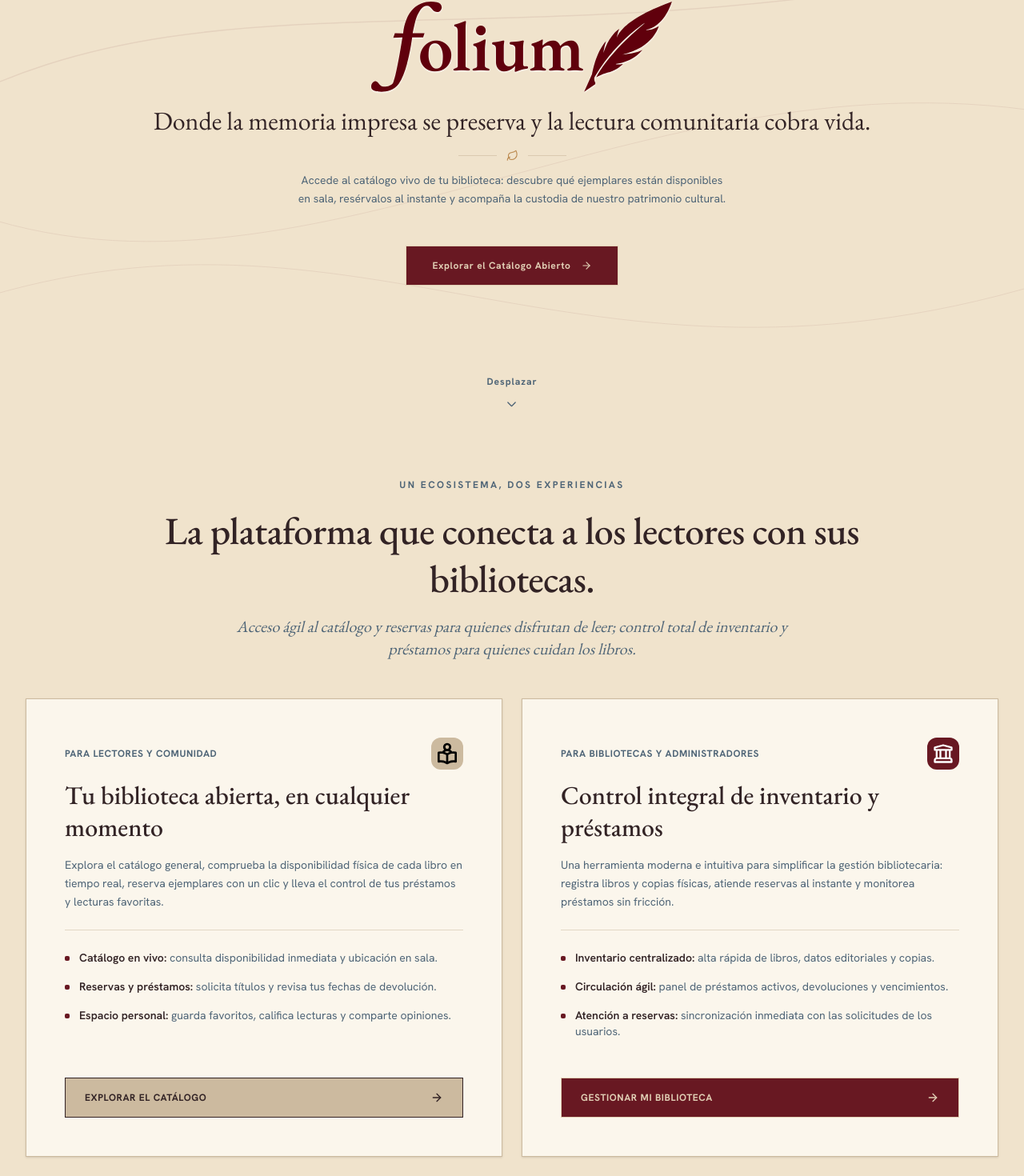
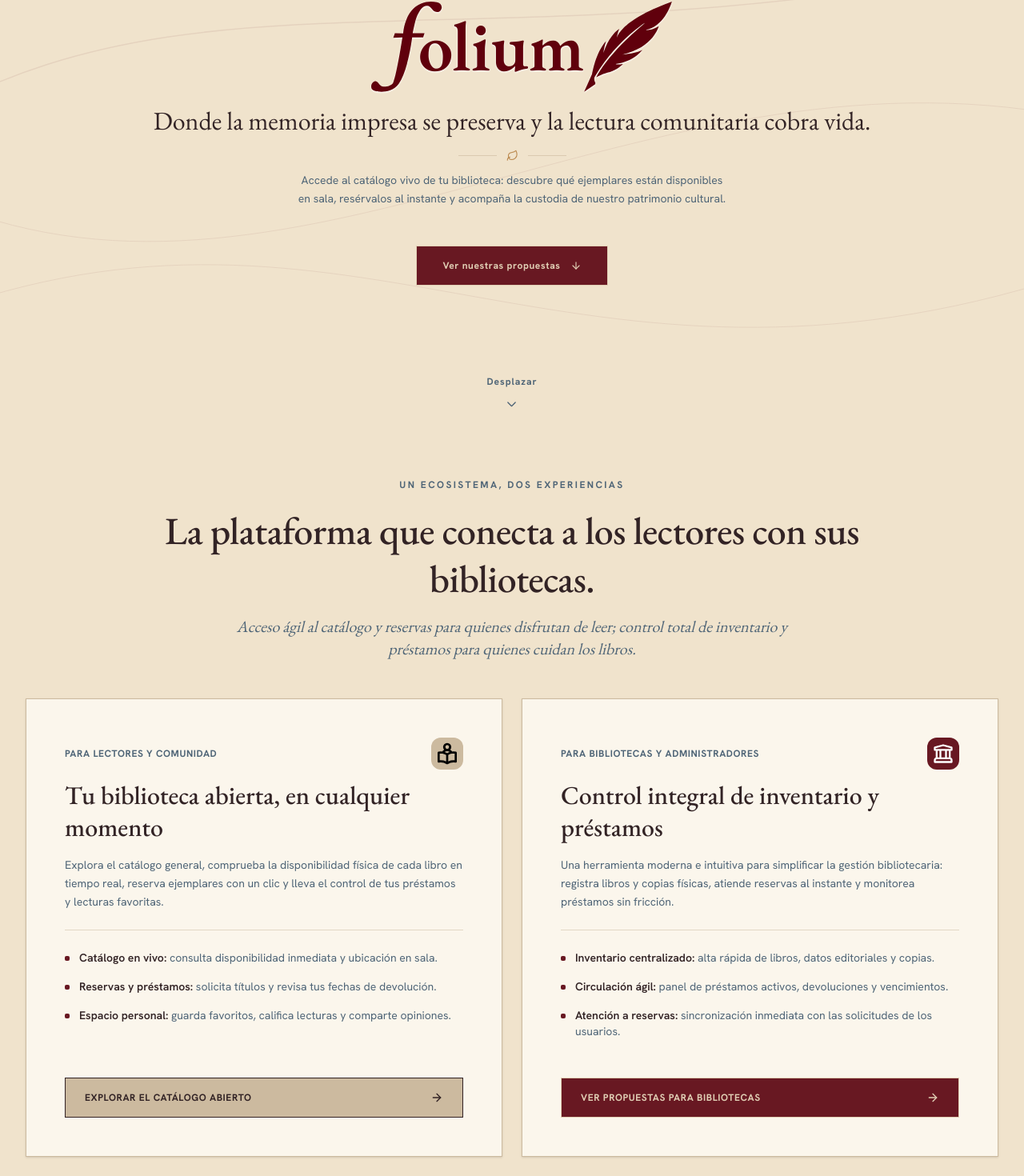
Before and after one commit to Facundo177/folium-web-app, a React (Vite) app: page / in a window 1280 px wide. Shown: the part 255-1725 px from the top of the page at 80% size. Built offline with nearby package versions, Linux system fonts and the light colour scheme.

Commit message:
feat(landing): scroll suave a tarjetas de propuestas y flecha descendente en hero

```diff
--- a/src/components/FoliumLandingComponents/FoliumLandingHero.jsx
+++ b/src/components/FoliumLandingComponents/FoliumLandingHero.jsx
@@ -1,7 +1,15 @@
-import { Link } from "react-router-dom";
 import FoliumFullLogo from "../BasicUIComponents/FoliumFullLogo";
 
 export default function FoliumLandingHero() {
+  const handleScrollToCards = () => {
+    const target =
+      document.getElementById("tarjetas-lector-bibliotecario") ||
+      document.getElementById("propuestas");
+    if (target) {
+      target.scrollIntoView({ behavior: "smooth" });
+    }
+  };
+
   return (
     <div className="max-w-5xl w-full flex flex-col items-center text-center pb-stack-lg">
 
@@ -41,11 +49,12 @@ export default function FoliumLandingHero() {
 
       {/* Botón de Acción */}
       <div className="flex flex-col sm:flex-row items-center gap-stack-sm w-full sm:w-auto">
-        <Link
-          to="/catalog"
+        <button
+          type="button"
+          onClick={handleScrollToCards}
           className="w-full sm:w-auto bg-tertiary-container text-on-tertiary-container border border-on-tertiary-container px-8 py-4 text-label-caps tracking-wider rounded-DEFAULT transition-all hover:opacity-90 hover:shadow-sm flex items-center justify-center gap-3 no-underline group cursor-pointer"
         >
-          <span>Explorar el Catálogo Abierto</span>
+          <span>Ver nuestras propuestas</span>
           <svg
             width="14"
             height="14"
@@ -55,13 +64,13 @@ export default function FoliumLandingHero() {
             strokeWidth="2"
             strokeLinecap="round"
             strokeLinejoin="round"
-            className="transition-transform group-hover:translate-x-1"
+            className="transition-transform group-hover:translate-y-1"
             aria-hidden="true"
           >
-            <line x1="5" y1="12" x2="19" y2="12"></line>
-            <polyline points="12 5 19 12 12 19"></polyline>
+            <line x1="12" y1="5" x2="12" y2="19"></line>
+            <polyline points="19 12 12 19 5 12"></polyline>
           </svg>
-        </Link>
+        </button>
       </div>
 
     </div>
--- a/src/components/FoliumLandingComponents/FoliumLandingProducts.jsx
+++ b/src/components/FoliumLandingComponents/FoliumLandingProducts.jsx
@@ -1,7 +1,7 @@
 export default function FoliumLandingProducts({handleUserButtonClick, handleLibrarianButtonClick}) {
 
   return (
-    <section className="bg-background py-stack-lg px-margin-edge font-sans">
+    <section id="tarjetas-lector-bibliotecario" className="bg-background py-stack-lg px-margin-edge font-sans scroll-mt-4">
       {/* Encabezado de la Sección */}
       <div className="max-w-4xl mx-auto text-center mb-stack-lg">
         <span className="text-label-caps text-on-surface-variant tracking-[0.2em] uppercase">
@@ -18,7 +18,7 @@ export default function FoliumLandingProducts({handleUserButtonClick, handleLibr
       </div>
 
       {/* Grid de Tarjetas */}
-      <div className="max-w-(--spacing-container-max) mx-auto grid grid-cols-1 md:grid-cols-2 gap-stack-md">
+      <div id="tarjetas-grid" className="max-w-(--spacing-container-max) mx-auto grid grid-cols-1 md:grid-cols-2 gap-stack-md">
         {/* Tarjeta 1: Lectores */}
         <div className="bg-surface-container-lowest border border-outline-variant p-stack-md md:p-stack-lg flex flex-col shadow-sm">
           <div className="flex justify-between items-center mb-stack-sm">
@@ -60,9 +60,9 @@ export default function FoliumLandingProducts({handleUserButtonClick, handleLibr
           </ul>
 
           <button
-          className="w-full border border-on-surface text-on-surface text-label-caps uppercase tracking-wider py-4 px-6 flex justify-between items-center hover:bg-tertiary-container/5 transition-colors bg-surface-variant"
+          className="w-full border border-on-surface text-on-surface text-label-caps uppercase tracking-wider py-4 px-6 flex justify-between items-center hover:bg-tertiary-container/5 transition-colors bg-surface-variant cursor-pointer"
           onClick={handleUserButtonClick}>
-            Explorar el catálogo
+            Explorar el catálogo abierto
             <ArrowRightIcon />
           </button>
         </div>
@@ -108,9 +108,9 @@ export default function FoliumLandingProducts({handleUserButtonClick, handleLibr
           </ul>
 
           <button
-          className="w-full bg-tertiary-container border border-on-tertiary-container text-on-tertiary-container text-label-caps uppercase tracking-wider py-4 px-6 flex justify-between items-center hover:opacity-90 transition-opacity"
+          className="w-full bg-tertiary-container border border-on-tertiary-container text-on-tertiary-container text-label-caps uppercase tracking-wider py-4 px-6 flex justify-between items-center hover:opacity-90 transition-opacity cursor-pointer"
           onClick={handleLibrarianButtonClick}>
-            Gestionar mi biblioteca
+            Ver propuestas para bibliotecas
             <ArrowRightIcon />
           </button>
         </div>
--- a/src/pages/FoliumLanding.jsx
+++ b/src/pages/FoliumLanding.jsx
@@ -29,7 +29,7 @@ export default function FoliumLanding() {
   });
 
   const handleUserButtonClick = () => navigate("/catalog");
-  const handleLibrarianButtonClick = () => navigate("/librarian");
+  const handleLibrarianButtonClick = () => navigate("/pricing");
 
   useEffect(() => {
     const root = document.documentElement;
```
